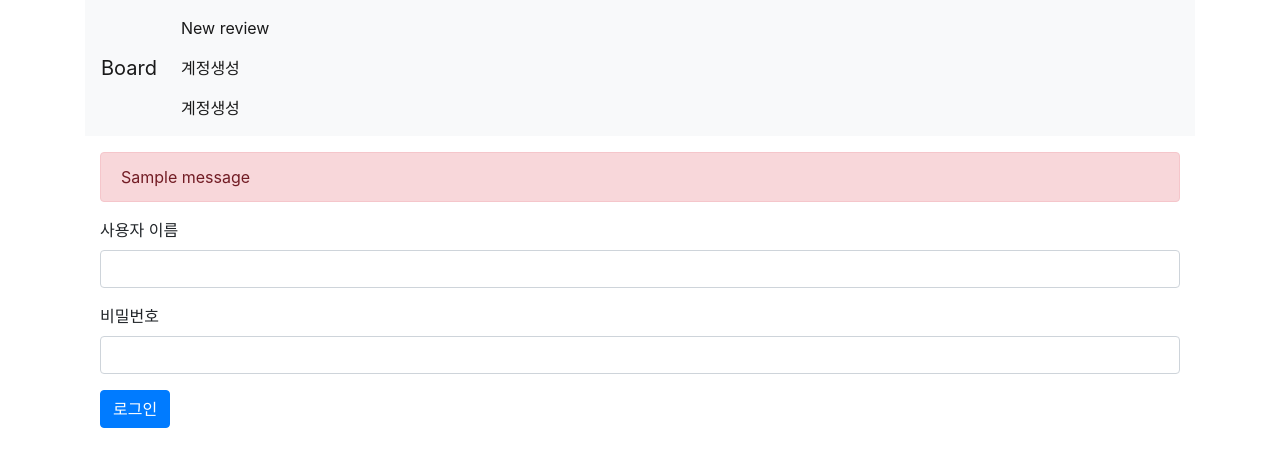
After one commit to Limm-jk/Review_Site, a Flask app: page /auth/signin/ in a window 1280 px wide. The commit adds this page. Shown: the top 467 px of the page. Run offline with Flask 2, Linux system fonts and the light colour scheme; tables that the repository leaves empty hold one stand-in row (values such as "Sample post"); one stand-in notice (Sample message) is shown; some libraries are stand-ins or nearby versions.

Commit message:
Add : Sign In

```diff
--- a/review_site/app.py
+++ b/review_site/app.py
@@ -9,12 +9,14 @@
 from flask import Flask, render_template, request, redirect
 from flask_migrate import Migrate
 from flaskext.markdown import Markdown
+from flask_wtf.csrf import CSRFProtect
 
 from model import *
 import config
 
 app = Flask(__name__)
-app.config['SECRET_KEY'] = ''
+# csrf = CSRFProtect()
+# csrf.init_app(app)
 
 # DB 설정
 app.config.from_object(config)
--- a/review_site/config.py
+++ b/review_site/config.py
@@ -13,3 +13,4 @@ BASE_DIR = os.path.dirname(__file__)
 
 SQLALCHEMY_DATABASE_URI = 'sqlite:///{}'.format(os.path.join(BASE_DIR, 'review_site.db'))
 SQLALCHEMY_TRACK_MODIFICATIONS = False
+SECRET_KEY = "chananbabo"
--- a/review_site/templates/base.html
+++ b/review_site/templates/base.html
@@ -18,6 +18,8 @@
             <ul class="navbar-nav">
               <li class="nav-item active">
                 <a class="nav-link" href="/reviews/new">New review<span class="sr-only">(current)</span></a>
+                <a class="nav-link" href="{{ url_for('auth.signup') }}">계정생성</a>
+                <a class="nav-link" href="{{ url_for('auth.signin') }}">계정생성</a>
               </li>
             </ul>
           </div>
--- /dev/null
+++ b/review_site/templates/form_errors.html
@@ -0,0 +1,11 @@
+{% for field, errors in form.errors.items() %}
+<div class="alert alert-danger" role="alert">
+    <strong>{{ form[field].label }}</strong>: {{ ', '.join(errors) }}
+</div>
+{% endfor %}
+<!-- flash 오류 -->
+{% for message in get_flashed_messages() %}
+<div class="alert alert-danger" role="alert">
+    {{ message }}
+</div>
+{% endfor %}
--- /dev/null
+++ b/review_site/templates/signin.html
@@ -0,0 +1,20 @@
+{% extends "base.html" %}
+{% block body_block %}
+<div class="container my-3">
+    <form method="post" class="post-form">
+        {{ form.csrf_token }}
+        {% include "form_errors.html" %}
+        <div class="form-group">
+            <label for="username">사용자 이름</label>
+            <input type="text" class="form-control" name="username" id="username"
+                   value="{{ form.username.data or '' }}">
+        </div>
+        <div class="form-group">
+            <label for="password">비밀번호</label>
+            <input type="password" class="form-control" name="password" id="password"
+                   value="{{ form.password.data or '' }}">
+        </div>
+        <button type="submit" class="btn btn-primary">로그인</button>
+    </form>
+</div>
+{% endblock %}
--- a/review_site/views/auth.py
+++ b/review_site/views/auth.py
@@ -24,8 +24,8 @@ def signup():
             flash('이미 존재하는 사용자입니다.')
     return render_template('signup.html', form=form)
 
-@bp.route('/login/', methods=('GET', 'POST'))
-def login():
+@bp.route('/signin/', methods=('GET', 'POST'))
+def signin():
     form = UserLoginForm()
     if request.method == 'POST' and form.validate_on_submit():
         error = None
@@ -39,7 +39,7 @@ def login():
             session['user_id'] = user.id
             return redirect(url_for('main.index'))
         flash(error)
-    return render_template('login2.html', form=form)
+    return render_template('signin.html', form=form)
 
 @bp.route('/logout/')
 def logout():
```
Also changed, not shown: review_site/templates/signup.html (added, +30 -0 lines).
